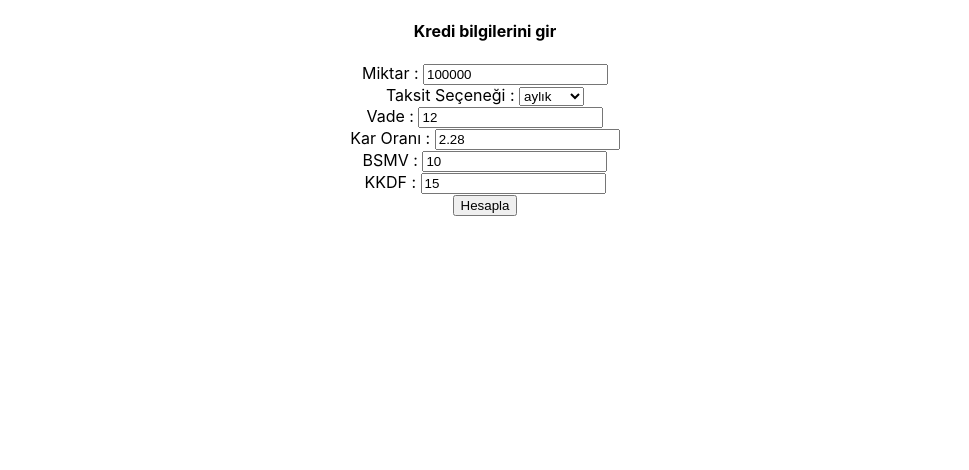
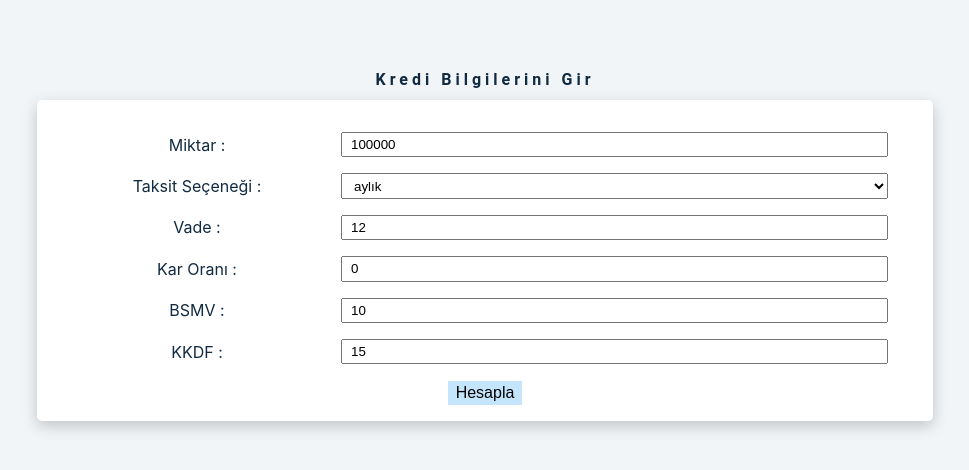
Before and after one commit to utkuzun/patika-fimple-cohort, a React (Create React App) app: page / in a window 1280 px wide. Shown: the top 470 px of the page, without its empty margins (155-1124 px from the left). Built offline with nearby package versions, Linux system fonts and the light colour scheme.

Commit message:
some style and slider for basit and bileşik faiz added

```diff
--- a/src/App.css
+++ /dev/null
@@ -1,38 +0,0 @@
-.App {
-  text-align: center;
-}
-
-.App-logo {
-  height: 40vmin;
-  pointer-events: none;
-}
-
-@media (prefers-reduced-motion: no-preference) {
-  .App-logo {
-    animation: App-logo-spin infinite 20s linear;
-  }
-}
-
-.App-header {
-  background-color: #282c34;
-  min-height: 100vh;
-  display: flex;
-  flex-direction: column;
-  align-items: center;
-  justify-content: center;
-  font-size: calc(10px + 2vmin);
-  color: white;
-}
-
-.App-link {
-  color: #61dafb;
-}
-
-@keyframes App-logo-spin {
-  from {
-    transform: rotate(0deg);
-  }
-  to {
-    transform: rotate(360deg);
-  }
-}
--- a/src/App.js
+++ b/src/App.js
@@ -1,11 +1,9 @@
-import './App.css'
-
 import Options from './components/Options'
 import Payments from './components/Payments'
 
 function App() {
   return (
-    <main className='App'>
+    <main>
       <Options />
       <Payments />
     </main>
--- a/src/components/Options.js
+++ b/src/components/Options.js
@@ -17,7 +17,7 @@ const Options = () => {
     balance: 100000,
     period: 'aylık',
     numberOfPeriods: 12,
-    interestRate: 2.28,
+    interestRate: 0,
     bsmv: 10,
     kkdf: 15,
   }
@@ -35,19 +35,20 @@ const Options = () => {
   console.log(errors)
 
   return (
-    <section>
+    <section className='flex-col'>
       <h4>Kredi bilgilerini gir</h4>
       <form onSubmit={handleSubmit(onSubmit)}>
         <div className='form-input'>
           <label htmlFor='balance'>Miktar : </label>
           <input
+            className='form-content'
             defaultValue={initialValues.balance}
             type='number'
             {...register('balance', {
               required: true,
               min: {
-                value: 5000,
-                message: 'En az 5000 TL lik bir miktar giriniz!!',
+                value: 1000,
+                message: 'En az 1000 TL lik bir miktar giriniz!!',
               },
             })}
           />
@@ -55,6 +56,7 @@ const Options = () => {
         <div className='form-input'>
           <label htmlFor='balance'>Taksit Seçeneği : </label>
           <select
+            className='form-content'
             defaultValue={initialValues.period}
             {...register('period', { required: true })}
           >
@@ -68,35 +70,51 @@ const Options = () => {
         <div className='form-input'>
           <label htmlFor='balance'>Vade : </label>
           <input
+            className='form-content'
             defaultValue={initialValues.numberOfPeriods}
             type='number'
-            {...register('numberOfPeriods', { required: true })}
+            {...register('numberOfPeriods', {
+              required: true,
+              min: { value: 1, message: 'Lütfen vade sayısını giriniz!!' },
+            })}
           />
         </div>
         <div className='form-input'>
           <label htmlFor='balance'>Kar Oranı : </label>
           <input
+            className='form-content'
             type='number'
             defaultValue={initialValues.interestRate}
-            {...register('interestRate', { required: true })}
+            {...register('interestRate', {
+              required: true,
+              min: { value: 1, message: 'Lütfen kar oranını giriniz!!' },
+            })}
           />
         </div>
         <div className='form-input'>
           <label htmlFor='balance'>BSMV : </label>
           <input
+            className='form-content'
             type='number'
             defaultValue={initialValues.bsmv}
             name='bsmv'
-            {...register('bsmv', { required: true })}
+            {...register('bsmv', {
+              required: true,
+              min: { value: 1, message: 'Lütfen BSMV giriniz!!' },
+            })}
           />
         </div>
         <div className='form-input'>
           <label htmlFor='balance'>KKDF : </label>
           <input
+            className='form-content'
             type='number'
             defaultValue={initialValues.kkdf}
             name='kkdf'
-            {...register('kkdf', { required: true })}
+            {...register('kkdf', {
+              required: true,
+              min: { value: 1, message: 'Lütfen KKDF giriniz!!' },
+            })}
           />
         </div>
         <button type='submit'>Hesapla</button>
--- a/src/components/Payment.js
+++ b/src/components/Payment.js
@@ -1,7 +1,19 @@
 import React from 'react'
 
-const Payment = () => {
-  return <h4>Payment</h4>
+const Payment = ({ payment }) => {
+  const { id, paymentAmount, gain, bsmv, kkdf, mainMoney, remains } = payment
+
+  return (
+    <tr>
+      <td>{id}</td>
+      <td>{paymentAmount.toFixed(2)}</td>
+      <td>{Math.abs(remains.toFixed(2))}</td>
+      <td>{mainMoney.toFixed(2)}</td>
+      <td>{gain.toFixed(2)}</td>
+      <td>{bsmv.toFixed(2)}</td>
+      <td>{kkdf.toFixed(2)}</td>
+    </tr>
+  )
 }
 
 export default Payment
--- a/src/components/Payments.js
+++ b/src/components/Payments.js
@@ -1,17 +1,56 @@
-import React from 'react'
+import React, { useState } from 'react'
 
 import { usePaymentsContext } from '../contexts/paymentsContext'
 
+import Payment from './Payment'
+
 const Payments = () => {
   const { payments } = usePaymentsContext()
+  const { payback, totalAmount } = payments
+  const [slider, setSlider] = useState('basit')
 
-  console.log(payments, 'payments')
-
-  if (!payments.length) {
+  if (payback.length === 0) {
     return null
   }
 
-  return <h4>Payments</h4>
+  const toggleSlider = () => {
+    const newSlider = slider === 'basit' ? 'bileşik' : 'basit'
+    setSlider(newSlider)
+  }
+
+  return (
+    <section className='flex-col'>
+      <h4>Geri Ödeme Bilgileri</h4>
+      <div className='slider'>
+        <div className='box' onClick={toggleSlider}>
+          <div
+            className={`slider-tab ${slider === 'basit' ? 'right' : ''}`}
+          ></div>
+          <span>Basit Faiz</span>
+          <span>Bileşik Faiz</span>
+        </div>
+        <div className='total-amount'>{totalAmount.toFixed(2)}</div>
+      </div>
+      <table>
+        <thead>
+          <tr>
+            <td>Taksit No</td>
+            <td>Taksit Tutarı</td>
+            <td>Kalan Ana Para</td>
+            <td>Ana Para</td>
+            <td>Kar Tutarı</td>
+            <td>KKDF</td>
+            <td>BSMV</td>
+          </tr>
+        </thead>
+        <tbody>
+          {payback.map((payment) => (
+            <Payment key={payment.id} payment={payment} />
+          ))}
+        </tbody>
+      </table>
+    </section>
+  )
 }
 
 export default Payments
--- a/src/contexts/paymentsContext.js
+++ b/src/contexts/paymentsContext.js
@@ -4,13 +4,12 @@ import _ from 'lodash'
 const PaymentsContext = createContext()
 
 const PaymentsProvider = ({ children }) => {
-  const [payments, setPayments] = useState([])
+  const [payments, setPayments] = useState({ payback: [], totalAmount: 0 })
 
   const createPayments = (options) => {
     const { balance, numberOfPeriods, interestRate, bsmv, kkdf, period } =
       options
 
-    console.log(options, 'options')
     const n = numberOfPeriods
 
     let i = interestRate * (1 + bsmv + kkdf)
@@ -25,17 +24,16 @@ const PaymentsProvider = ({ children }) => {
       interest = interestRate * 12
     }
 
-    console.log(i, 'rate')
     const paymentAmount = (balance * (i * (1 + i) ** n)) / ((1 + i) ** n - 1)
 
     let paymentsInit = _.times(numberOfPeriods, _.constant({}))
 
     let balanceVar = balance
 
-    console.log(paymentAmount, 'paymentAmount')
     const paymentsFinal = paymentsInit.map((payment, index) => {
       const paymentNew = {}
 
+      paymentNew.paymentAmount = paymentAmount
       paymentNew.id = index + 1
       paymentNew.gain = balanceVar * interest
       paymentNew.bsmv = paymentNew.gain * bsmv
@@ -47,7 +45,9 @@ const PaymentsProvider = ({ children }) => {
 
       return paymentNew
     })
-    setPayments(paymentsFinal)
+
+    const totalAmount = paymentAmount * n
+    setPayments({ payback: paymentsFinal, totalAmount })
   }
 
   return (
--- a/src/index.css
+++ b/src/index.css
@@ -1,13 +1,278 @@
+*,
+::after,
+::before {
+  margin: 0;
+  padding: 0;
+  box-sizing: border-box;
+}
 body {
   margin: 0;
   font-family: -apple-system, BlinkMacSystemFont, 'Segoe UI', 'Roboto', 'Oxygen',
     'Ubuntu', 'Cantarell', 'Fira Sans', 'Droid Sans', 'Helvetica Neue',
     sans-serif;
-  -webkit-font-smoothing: antialiased;
-  -moz-osx-font-smoothing: grayscale;
+  color: hsl(209, 61%, 16%);
+  background-color: hsl(210, 36%, 96%);
+  line-height: 1.5;
+  font-size: 1rem;
+}
+ul {
+  list-style-type: none;
+}
+a {
+  text-decoration: none;
+}
+img:not(.logo) {
+  width: 100%;
+}
+img {
+  display: block;
+}
+
+h1,
+h2,
+h3,
+h4 {
+  letter-spacing: 0.25rem;
+  text-transform: capitalize;
+  line-height: 1.25;
+  margin-bottom: 0.75rem;
+  font-family: 'Roboto', sans-serif;
+}
+h1 {
+  font-size: 3rem;
+}
+h2 {
+  font-size: 2rem;
+}
+h3 {
+  font-size: 1.25rem;
+}
+h4 {
+  font-size: 0.875rem;
+}
+p {
+  color: hsl(210, 22%, 49%);
+}
+@media screen and (min-width: 800px) {
+  h1 {
+    font-size: 4rem;
+  }
+  h2 {
+    font-size: 2.5rem;
+  }
+  h3 {
+    font-size: 1.75rem;
+  }
+  h4 {
+    font-size: 1rem;
+  }
+  body {
+    font-size: 1rem;
+  }
+  h1,
+  h2,
+  h3,
+  h4 {
+    line-height: 1;
+  }
 }
 
 code {
   font-family: source-code-pro, Menlo, Monaco, Consolas, 'Courier New',
     monospace;
 }
+
+main {
+  padding-top: 4rem;
+  padding-bottom: 4rem;
+  height: 100vh;
+  width: 100vw;
+  display: flex;
+  flex-direction: column;
+  align-items: center;
+  text-align: center;
+  justify-content: flex-start;
+  gap: 1rem;
+}
+
+.flex-col {
+  display: flex;
+  flex-direction: column;
+  align-items: center;
+  text-align: center;
+  justify-content: center;
+}
+
+section {
+  width: 100%;
+  margin: 0.5rem 0;
+}
+
+button {
+  border: none;
+  padding: 0.2rem 0.5rem;
+  background: hsl(205, 90%, 88%);
+  font-size: 1rem;
+  transition: all 0.3s ease;
+  text-transform: capitalize;
+}
+
+button:hover {
+  transform: scale(1.1);
+}
+
+.nav-info {
+  width: 70%;
+  padding: 0.2rem;
+  display: flex;
+  flex-direction: row;
+  justify-content: space-between;
+  align-items: center;
+  text-align: center;
+  gap: 0.3rem;
+  margin: 0.2rem;
+}
+
+form {
+  background: #fff;
+  border-radius: 0.3rem;
+  width: 70%;
+  padding: 1rem;
+  box-shadow: 0 5px 15px rgba(0, 0, 0, 0.2);
+}
+
+.form-input {
+  margin: 1rem 0;
+  display: grid;
+  grid-template-columns: 1fr 2fr;
+  align-items: center;
+  justify-content: center;
+  text-align: center;
+}
+
+.form-content {
+  padding: 0.2rem 0.5rem;
+  width: 95%;
+}
+
+.slider {
+  display: flex;
+  width: 70%;
+  justify-content: space-between;
+}
+
+.box {
+  display: flex;
+  justify-content: center;
+  gap: 5px;
+  align-items: center;
+  text-align: center;
+  font-size: 0.8rem;
+  width: 30%;
+  position: relative;
+  background: #fff;
+  border: 2px hsl(205, 86%, 17%) solid;
+  border-radius: 0.2rem;
+  box-shadow: 0 5px 15px rgba(0, 0, 0, 0.2);
+  transition: all 0.3s ease;
+  cursor: pointer;
+  gap: 15px;
+}
+
+.slider-tab {
+  height: 100%;
+  width: 50%;
+  border-radius: 0.2rem;
+  position: absolute;
+  background: hsl(205, 86%, 17%);
+  top: 0;
+  left: 0;
+  transition: all 0.3s ease;
+}
+
+.slider-tab.right {
+  left: 50%;
+}
+
+.total-amount {
+  background: #fff;
+  box-shadow: 0 5px 15px rgba(0, 0, 0, 0.2);
+  border: 2px hsl(205, 86%, 17%) solid;
+  padding: 0 0.5rem;
+  border-radius: 0.2rem;
+}
+
+table {
+  display: flex;
+  flex-direction: column;
+  justify-content: flex-start;
+  align-items: center;
+  text-align: center;
+  padding: 1rem;
+  width: 70%;
+}
+
+thead,
+tbody {
+  width: 100%;
+}
+
+tr {
+  display: flex;
+  justify-content: center;
+  align-items: center;
+  text-align: center;
+  background: #fff;
+  padding: 0.3rem;
+  box-shadow: 0 5px 15px rgba(0, 0, 0, 0.2);
+  width: 100%;
+}
+
+td {
+  color: black;
+  font-size: 0.7rem;
+  width: 5rem;
+}
+
+@media screen and (max-width: 950px) {
+  tr {
+    padding: 0.1rem;
+  }
+
+  td {
+    width: 4rem;
+    font-size: 0.6rem;
+  }
+}
+
+@media screen and (max-width: 800px) {
+  p {
+    font-size: 0.7rem;
+  }
+
+  form,
+  .todo-list {
+    width: 85%;
+    padding: 0.2rem 0.2rem;
+  }
+
+  button,
+  .icon-button {
+    padding: 0.1rem 0.3rem;
+    font-size: 0.7rem;
+  }
+
+  label,
+  .form-content {
+    font-size: 0.7rem;
+  }
+
+  tr {
+    padding: 0.1rem;
+  }
+
+  td {
+    width: 4rem;
+    font-size: 0.5rem;
+  }
+}
```
